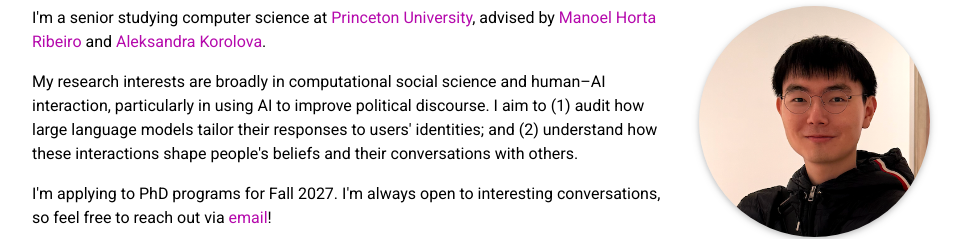
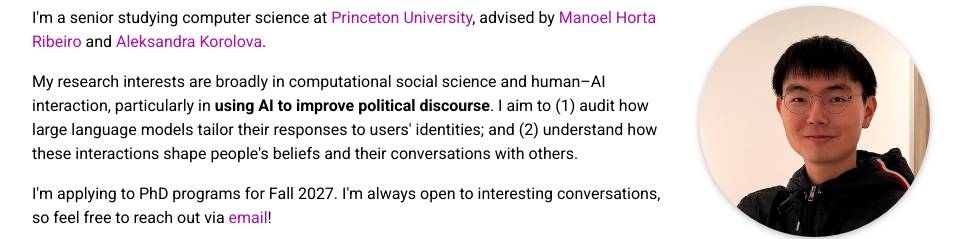
Before and after one commit to jong-nam-ahn/jong-nam-ahn.github.io, a plain HTML site: page index.html in a window 1280 px wide. Shown: the part 194-433 px from the top of the page, without its empty margins (159-1123 px from the left). Drawn offline with Linux system fonts and the light colour scheme.

Commit message:
Bold core research focus in intro
Co-Authored-By: Claude Opus 5.5 <noreply@anthropic.com>

```diff
--- a/index.html
+++ b/index.html
@@ -331,8 +331,8 @@
           </p>
           <p>
             My research interests are broadly in computational social science
-            and human–AI interaction, particularly in using AI to improve
-            political discourse. I aim to (1) audit how large language models
+            and human–AI interaction, particularly in
+            <b>using AI to improve political discourse</b>. I aim to (1) audit how large language models
             tailor their responses to users' identities; and (2) understand how
             these interactions shape people's beliefs and their conversations
             with others.
```
